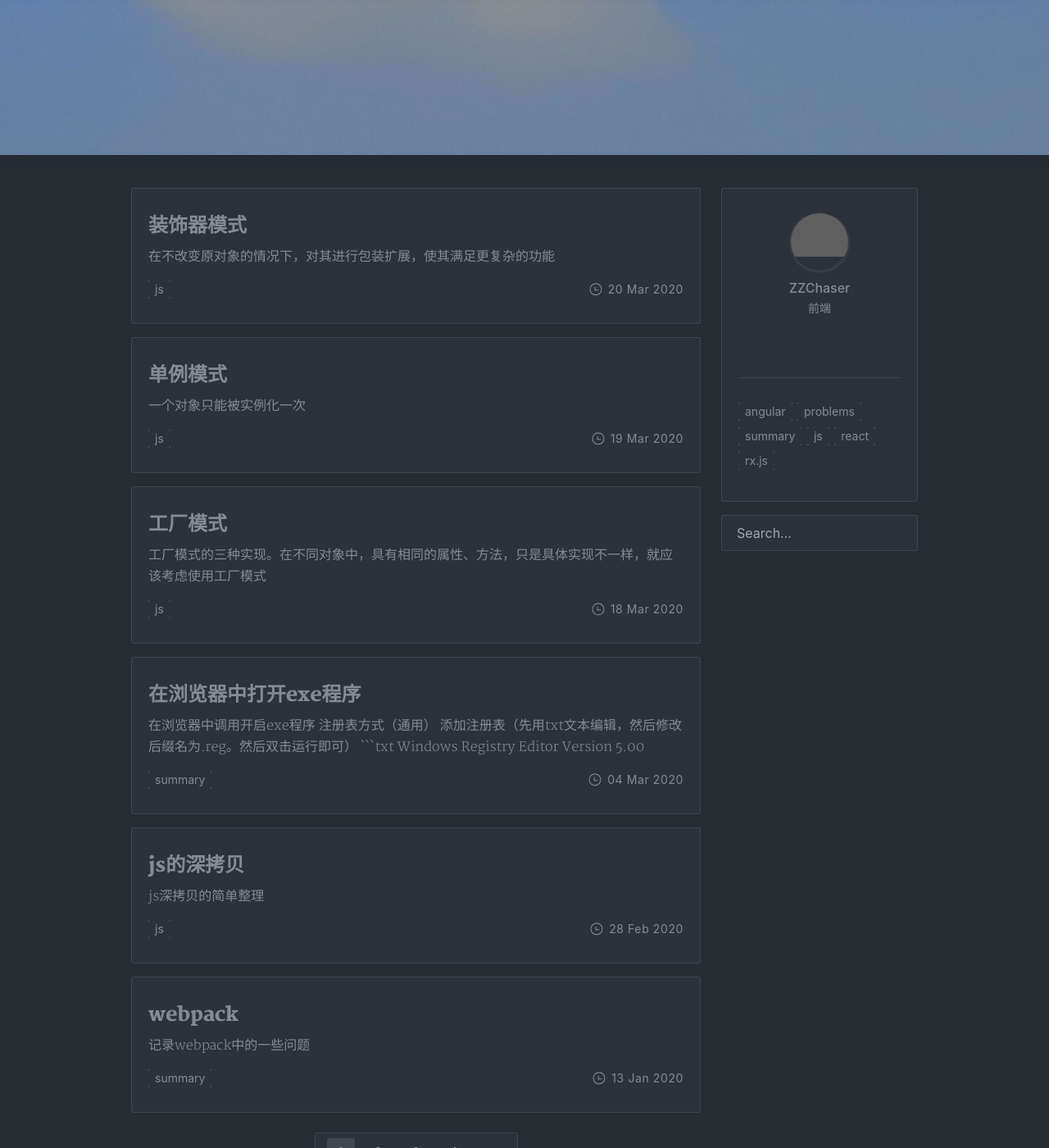
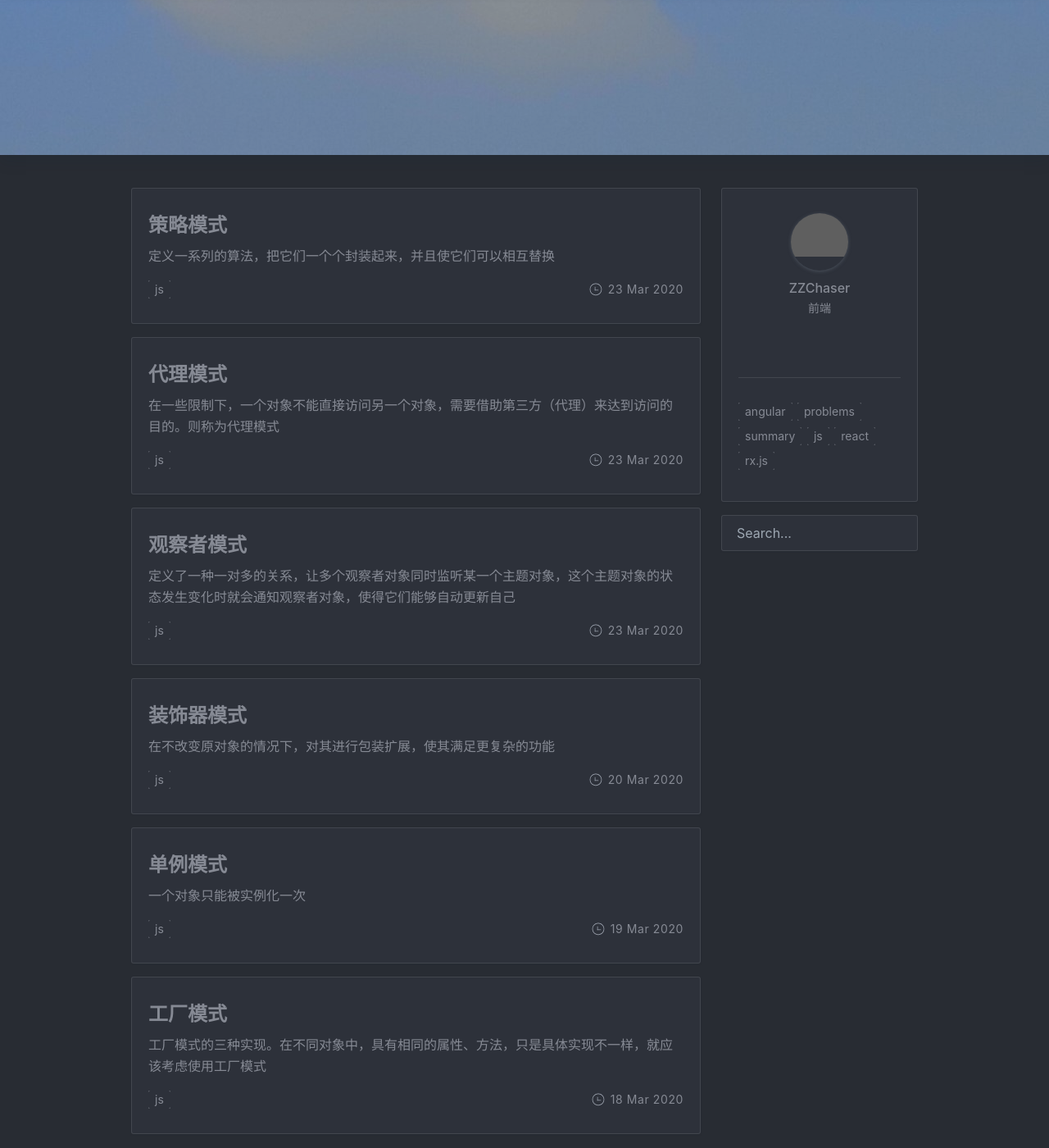
Before and after one commit to ZZChaser/ZZChaser.github.io, a Jekyll site: the page built from index.html, in a window 1280 px wide and 1400 px high, scrolled down 271 px. Shown: the whole window at 82% size. Built offline with Jekyll 4.4.1, drawn with Linux system fonts in a browser that asks for light colours; nearby versions of some CDN libraries; the list of posts is cut into pages by our own code; a style sheet for code colours, icons or effects is not loaded; grey boxes are pictures that could not be loaded.

Commit message:
add blog

````diff
--- a/_posts/2020-03-04-open-exe-in-browser.md
+++ b/_posts/2020-03-04-open-exe-in-browser.md
@@ -8,6 +8,7 @@ tags: summary
 ---
 
 > 在浏览器中调用开启exe程序
+
 ### 注册表方式（通用）
 #### 添加注册表（先用txt文本编辑，然后修改后缀名为.reg。然后双击运行即可）
 ```txt
@@ -27,15 +28,16 @@ tags: summary
     @=""
 
     [HKEY_CLASSES_ROOT\zhao\shell\open\command]
-    @="\"C:\\Users\\zhuzhao\\Test.exe\" "
+    @="\"C:\\Users\\zhuzhao\\Test.exe\" \"%1\" "
 ```
 #### 调用
 ```html
-    <a href="zhao://">  open exe  </a>
+    <a href="zhao://8080">  open exe  </a>
 ```
 #### 注意事项
 * 程序的路径中不能存在中文
 * 填写路径时注意斜线的转义
+* 传参需要在路径后添加`\"%1\"`，然后命令后面跟的就是参数`8080`
 ### IE
 ```javascript
     function startExe(exePath) {
--- /dev/null
+++ b/_posts/2020-03-23-design-patterns-observer.md
@@ -0,0 +1,80 @@
+---
+layout: post
+title: '观察者模式'
+date: 2020-03-23
+author: ZZChaser
+# cover: 'http://on2171g4d.bkt.clouddn.com/jekyll-banner.png'
+tags: js
+---
+
+> 定义了一种一对多的关系，让多个观察者对象同时监听某一个主题对象，这个主题对象的状态发生变化时就会通知观察者对象，使得它们能够自动更新自己
+
+### 观察者模式中如下有两部分。
+* 被观察者：分发消息
+* 观察者：订阅消息，被动触发
+
+```javascript
+    // 被观察者
+    class Publisher {
+        private messagesMap = new Map<string, ((data?: any) => void)[]>();
+        // 添加监听消息
+        public AddMessageListener (type: string, listener: (data?: any) => void) {
+            let listeners = this.messagesMap.get(type);
+            if (listeners) {
+            listeners.push(listener);
+            } else {
+            listeners = [listener];
+            }
+            this.messagesMap.set(type, listeners);
+        }
+        // 取消监听
+        public removeMessageListener (type: string, listener: (data?: any) => void) {
+            let listeners = this.messagesMap.get(type);
+            if (!listeners) {
+            return;
+            } else {
+            listeners = listeners.filter(item => item !== listener);
+            }
+            this.messagesMap.set(type, listeners);
+        }
+        // 触发消息，执行回调函数
+        public emit(type: string, data?: any): void {
+            const funcs = this.messagesMap.get(type);
+            if (!funcs) {return}
+            for(const func of funcs) {
+            func(data);
+            }
+        }
+    }
+    const publisher = new Publisher();
+    // 观察者
+    const observer1 = {
+        addLoginMessage: () => {
+            publisher.AddMessageListener('login', () => {
+                console.log('observer1');
+            })
+        }
+    };
+    observer1.addLoginMessage();
+    // 观察者
+    const observer2 = {
+         addLoginMessage: () => {
+            publisher.AddMessageListener('login', () => {
+                console.log('observer2');
+            })
+        }
+    };
+    observer2.addLoginMessage();
+    // 分发消息
+    publisher.emit('login');
+    // observer1
+    // observer2
+
+```
+
+### 观察模式与订阅发布模式
+* 观察者模式是有观察者与被观察者两部分，订阅发布模式会有第三个部分（消息中心）。订阅与发布消息都是通过消息中心完成
+* 观察者模式只是减少了耦合，订阅发布模式则是完全解耦
+
+### 参考
+* <a style='color:#0A497B' href='https://segmentfault.com/a/1190000012547812' target='_blank'>JS 观察者模式</a>
--- /dev/null
+++ b/_posts/2020-03-23-design-patterns-proxy.md
@@ -0,0 +1,39 @@
+---
+layout: post
+title: '代理模式'
+date: 2020-03-23
+author: ZZChaser
+# cover: 'http://on2171g4d.bkt.clouddn.com/jekyll-banner.png'
+tags: js
+---
+
+> 在一些限制下，一个对象不能直接访问另一个对象，需要借助第三方（代理）来达到访问的目的。则称为代理模式
+
+#### 下面已一个vip的视频网站为例
+
+```javascript
+    const user = {
+        name: 'test1',
+        isVip: false
+    };
+    const allVideos = [{
+        videoName: '喜剧之王',
+        isVip: true
+    }, {
+        videoName: '喜剧之王2',
+        isVip: false
+    }];
+    const watchAbleVideo = new Proxy(allVideos, {
+        get: (target, propKey) => {
+            if (propKey === 'video') {
+                if (user.isVip) {
+                    return allVideos;
+                } else {
+                    return allVideos.filter(video => video.isVip === true);
+                }
+            }
+
+        }
+    })
+   console.log(watchAbleVideo.video);  // [{videoName: '喜剧之王', isVip: false}]
+```
--- /dev/null
+++ b/_posts/2020-03-23-design-patterns-strategy.md
@@ -0,0 +1,42 @@
+---
+layout: post
+title: '策略模式'
+date: 2020-03-23
+author: ZZChaser
+# cover: 'http://on2171g4d.bkt.clouddn.com/jekyll-banner.png'
+tags: js
+---
+
+> 定义一系列的算法，把它们一个个封装起来，并且使它们可以相互替换
+
+### 策略模式中如下有两部分。
+* 策略类：负责具体的算法
+* 环境类：接受用户的请求，把请求委托给某个策略类
+
+### 炒菜为例：
+```javascript
+    // 策略类集合
+    const strategyObj = {
+        '番茄炒蛋': () => {
+            console.log('番茄炒蛋：不用辣椒不用蒜')
+        },
+        '青椒土豆': () => {
+            console.log('青椒土豆：少许醋')
+        },
+    }
+    // 环境类
+    const restaurant = {
+        cook: (name) => {
+            if (!strategyObj.hasOwnProperty(name)) {
+                console.log('暂时没有该菜品');
+                return;
+            }
+            return strategyObj[name]();
+        }
+    }
+    restaurant.cook('番茄炒蛋');  // 番茄炒蛋：不用辣椒不用蒜
+
+```
+
+### 参考
+* <a style='color:#0A497B' href='https://segmentfault.com/a/1190000017721211' target='_blank'>js设计模式--策略模式</a>
````
